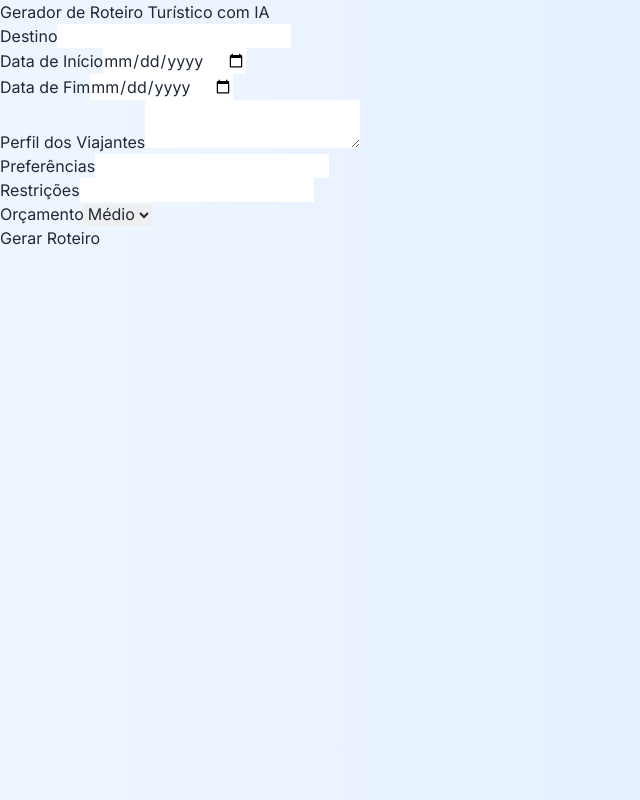
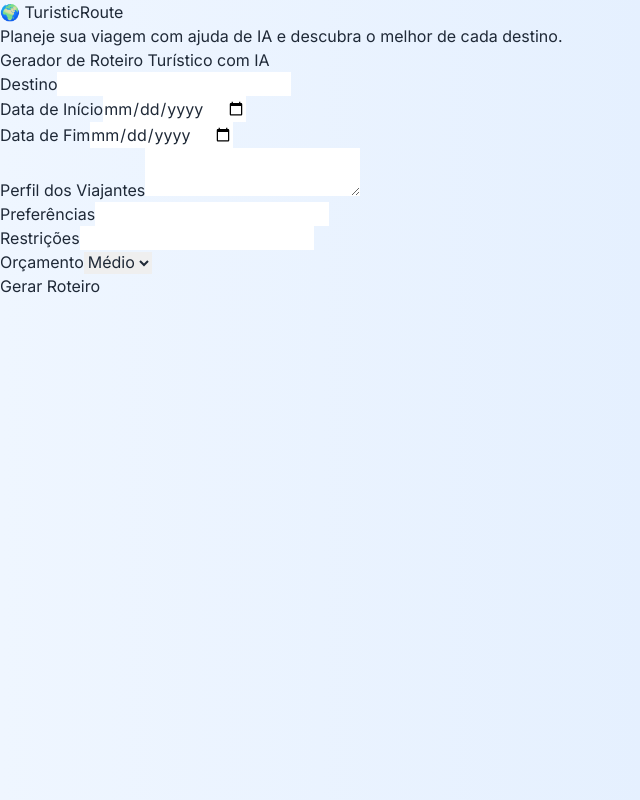
Before and after one commit to alvesgeorge/routeIA2, a React (Vite) app: page / in a window 1280 px wide. Shown: the whole page, without its empty margins (0-640 px from the left). Built offline with nearby package versions, Linux system fonts and the light colour scheme.

Commit message:
Update App.jsx

```diff
--- a/src/App.jsx
+++ b/src/App.jsx
@@ -3,18 +3,34 @@ import Formulario from './components/Formulario';
 import RoteiroCard from './components/RoteiroCard';
 
 export default function App() {
-  const [roteiro, setRoteiro] = useState([]);
+  const [resultado, setResultado] = useState(null);
 
   return (
-    <div className="max-w-4xl mx-auto px-4 py-10">
-      <h1 className="text-3xl font-bold mb-6 text-center text-blue-700">Gerador de Roteiro Turístico com IA</h1>
-      <Formulario onResultado={setRoteiro} />
-      <div className="mt-10 space-y-8">
-        {roteiro.length > 0 &&
-          roteiro.map((dia, index) => (
-            <RoteiroCard key={index} data={dia.data} atividades={dia.atividades} />
-          ))}
-      </div>
+    <div className="flex min-h-screen bg-gradient-to-tr from-blue-100 via-white to-blue-50 font-sans">
+      {/* Sidebar */}
+      <aside className="w-64 bg-white shadow-lg p-6 hidden md:block">
+        <h1 className="text-2xl font-bold text-blue-700 mb-4">🌍 TuristicRoute</h1>
+        <p className="text-sm text-gray-600">Planeje sua viagem com ajuda de IA e descubra o melhor de cada destino.</p>
+      </aside>
+
+      {/* Main */}
+      <main className="flex-1 p-6 flex flex-col items-center justify-start">
+        <h2 className="text-3xl font-bold text-blue-700 mb-6 text-center">
+          Gerador de Roteiro Turístico com IA
+        </h2>
+
+        <div className="w-full max-w-2xl">
+          <Formulario onResultado={setResultado} />
+        </div>
+
+        {resultado && (
+          <div className="mt-10 w-full max-w-4xl space-y-4">
+            {resultado.map((dia, idx) => (
+              <RoteiroCard key={idx} data={dia.data} atividades={dia.atividades} />
+            ))}
+          </div>
+        )}
+      </main>
     </div>
   );
 }
```
